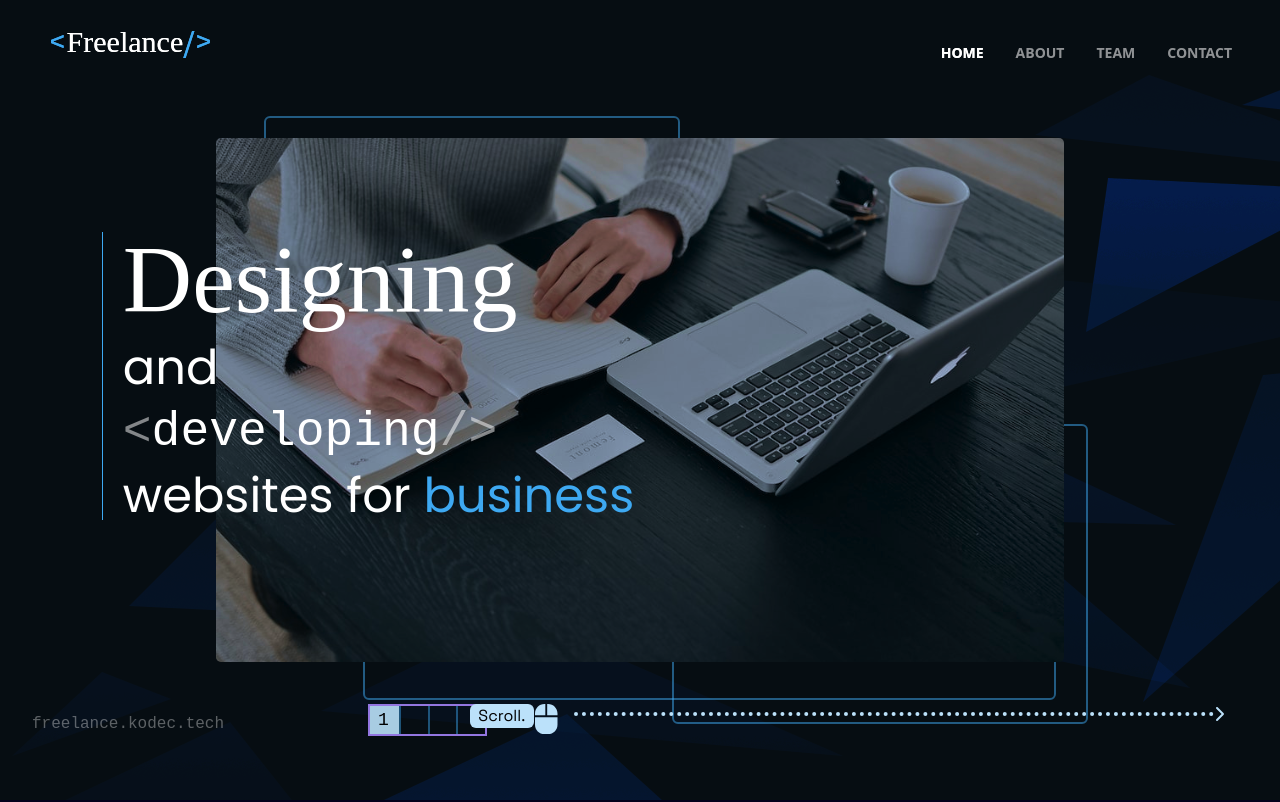
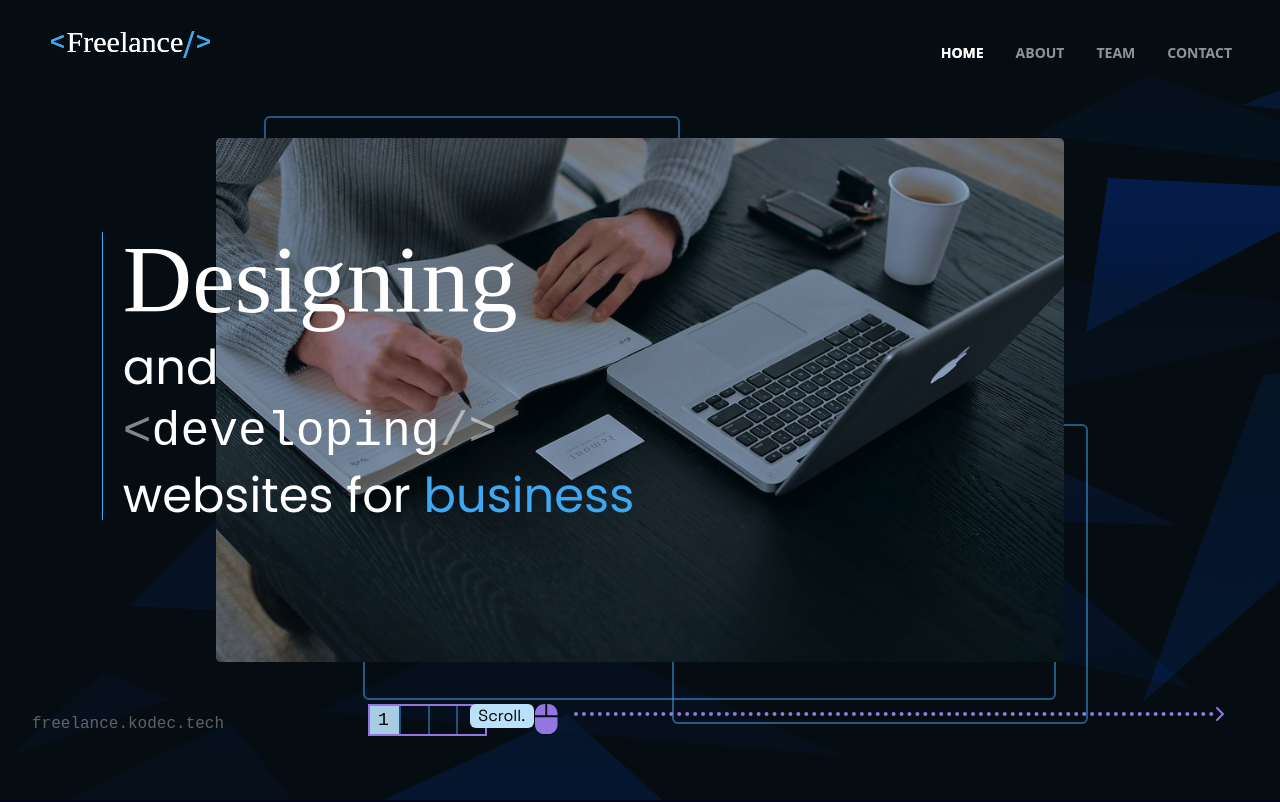
Before and after one commit to cskartikey/freelance, a Next.js app: page / in a window 1280 px wide. Shown: the top 802 px of the page. Built offline with nearby package versions, Linux system fonts and the light colour scheme; a web font is replaced by a local one.

Commit message:
Further Scroll Work

```diff
--- a/components/Footer.tsx
+++ b/components/Footer.tsx
@@ -1,18 +1,11 @@
-import { useRouter } from 'next/router'
-import { useState, useEffect } from 'react'
 import Link from 'next/link'
-import { idText } from 'typescript'
 import { FontAwesomeIcon } from '@fortawesome/react-fontawesome'
 import {
-  faChevronLeft,
   faChevronRight,
   faComputerMouse,
 } from '@fortawesome/free-solid-svg-icons'
 
-export default function Footer() {
-  const router = useRouter()
-  // const [footer, setFotColor] = useState('border-nav-blue')
-  // const [footerNumber, setnFotColor] = useState('bg-scroll-blue')
+function Footer() {
   return (
     <footer className="fixed bottom-16 w-full flex justify-start pl-8 z-50">
       <div className="pt-2">
@@ -27,50 +20,33 @@
         </Link>
       </div>
       <div
-        className={`footer grid grid-cols-4 divide-x-2 divide-opacity-50 divide-nav-blue border-solid border-2 border-nav-blue ml-36 border-opacity-50 font-Space-Mono`}
+        className={`footer grid grid-cols-4 divide-x-2 divide-opacity-50 divide-nav-blue border-solid border-2 border-nav-blue ml-36 border-opacity-50 font-Space-Mono z-50`}
       >
         <div
-          className={`bg-scroll-blue text-black opacity-90 px-2 text-lg`}
-          id="footer-number-1"
+          className={`footer-text bg-scroll-blue text-black opacity-90 px-2 text-lg`}
         >
           1
         </div>
-        <div
-          className={`footer-number-2 text-black opacity-90 px-2 text-lg text-transparent`}
-          id="footer-number-2"
-        >
-          2
+        <div className={`text-black opacity-90 px-2 text-lg text-transparent`}>
+          .
         </div>
-        <div
-          className={`footer-number-3 text-black opacity-90 px-2 text-lg text-transparent `}
-          id="footer-number-3"
-        >
-          3
+        <div className={`text-black opacity-90 px-2 text-lg text-transparent `}>
+          .
         </div>
-        <div
-          className={`footer-number-4 text-black opacity-90 px-2 text-lg text-transparent`}
-          id="footer-number-4"
-        >
-          4
+        <div className={`text-black opacity-90 px-2 text-lg text-transparent`}>
+          .
         </div>
       </div>
       <div>
         <FontAwesomeIcon
           icon={faComputerMouse}
-          className="text-scroll-blue text-3xl ml-12"
-          id="mouse"
+          className="mouse text-scroll-blue text-3xl ml-12"
         />
       </div>
       <div className="relative">
-        <div
-          className="border-0 border-t-4 h-1 w-[50vw] border-dotted mt-2 ml-4 border-scroll-blue"
-          id="dotted-line"
-        ></div>
+        <div className="dotted-line border-0 border-t-4 h-1 w-[50vw] border-dotted mt-2 ml-4 border-scroll-blue"></div>
         <div className="absolute bottom-1 right-96 flex items-center justify-center w-full h-full">
-          <div
-            className="scroll-txt text-black bg-scroll-blue rounded-md font-Space-Grotesk h-6 w-16 text-center z-50"
-            id="scroll-text"
-          >
+          <div className="scroll-text text-black bg-scroll-blue rounded-md font-Space-Grotesk h-6 w-16 text-center z-50">
             Scroll.
           </div>
         </div>
@@ -79,10 +55,11 @@
       <div>
         <FontAwesomeIcon
           icon={faChevronRight}
-          className="text-scroll-blue mb-0.5"
-          id="right-arrow"
+          className="right-arrow text-scroll-blue mb-0.5"
         />
       </div>
     </footer>
   )
 }
+
+export default Footer
```
